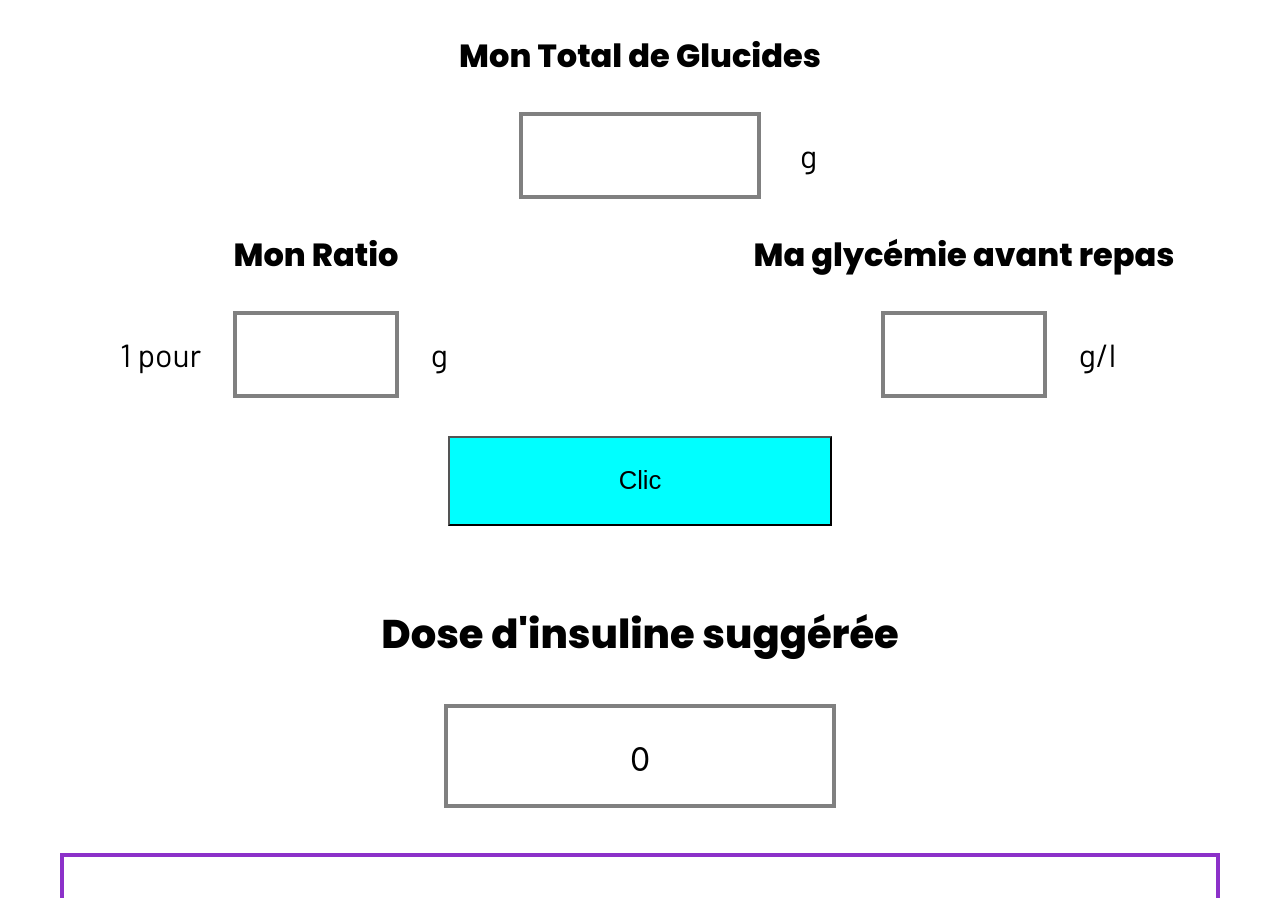
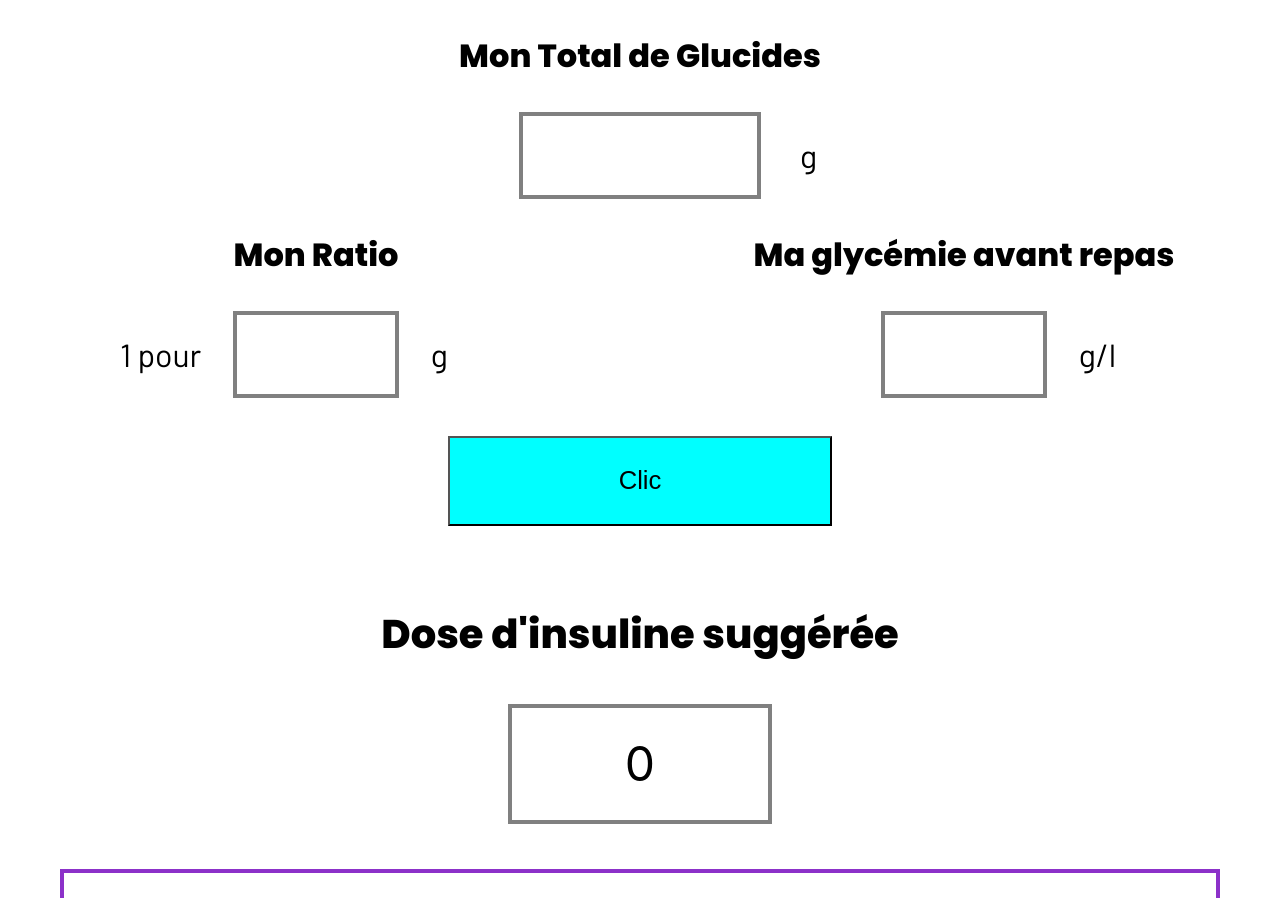
Before and after one commit to WildCodeSchool/Paris-0919-P2-Diabete, a React (Create React App) app in the folder ohmyg/: page / in a window 1280 px wide. Shown: the top 898 px of the page. Built offline with nearby package versions, Linux system fonts and the light colour scheme.

Commit message:
ajdusting total box size

```diff
--- a/ohmyg/src/components/pages/calculation/InsulinCalculation.css
+++ b/ohmyg/src/components/pages/calculation/InsulinCalculation.css
@@ -112,13 +112,23 @@ label {
 }
 
 .totalNumber {
+    display: flex;
     font-size : 2em;
     border: 4px solid grey;
-    width: 30%;
-    height: 3em;
+    width: 4em;
+    height: 2em;
     align-self: center;
+    justify-self: center;
 
 }
+
+#number {
+    font-size : 1em;
+    margin: auto;
+
+
+}
+
 
 /* BUTTON */
 
@@ -156,8 +166,13 @@ button{
 
     }
 
-    #totalTitle, #totalNumber  {
+    #totalTitle {
         font-size : 2.5em;
+
+    }
+
+    #number {
+        font-size : 1.5em;
 
     }
 
@@ -190,4 +205,11 @@ button{
     .warningCalcul p{
         font-size: 1.6em;
     }
+
+    .totalNumber {
+        width: 8em;
+        height: 3.5em;
+
+
+    }
 }
--- a/ohmyg/src/components/pages/calculation/InsulinCalculation.js
+++ b/ohmyg/src/components/pages/calculation/InsulinCalculation.js
@@ -1,7 +1,7 @@
 import React, { Component } from "react";
 import "./InsulinCalculation.css"
-import smileyHypo from "../../../assets/icons/picto hyper-hypo-14.png";
-import smileyHyper from "../../../assets/icons/picto hyper-hypo-13.png";
+import smileyHypo from "../../../assets/icons/pictos-16.png";
+import smileyHyper from "../../../assets/icons/pictos-17.png";
 
 
 class InsulinCalculation extends Component {
```
